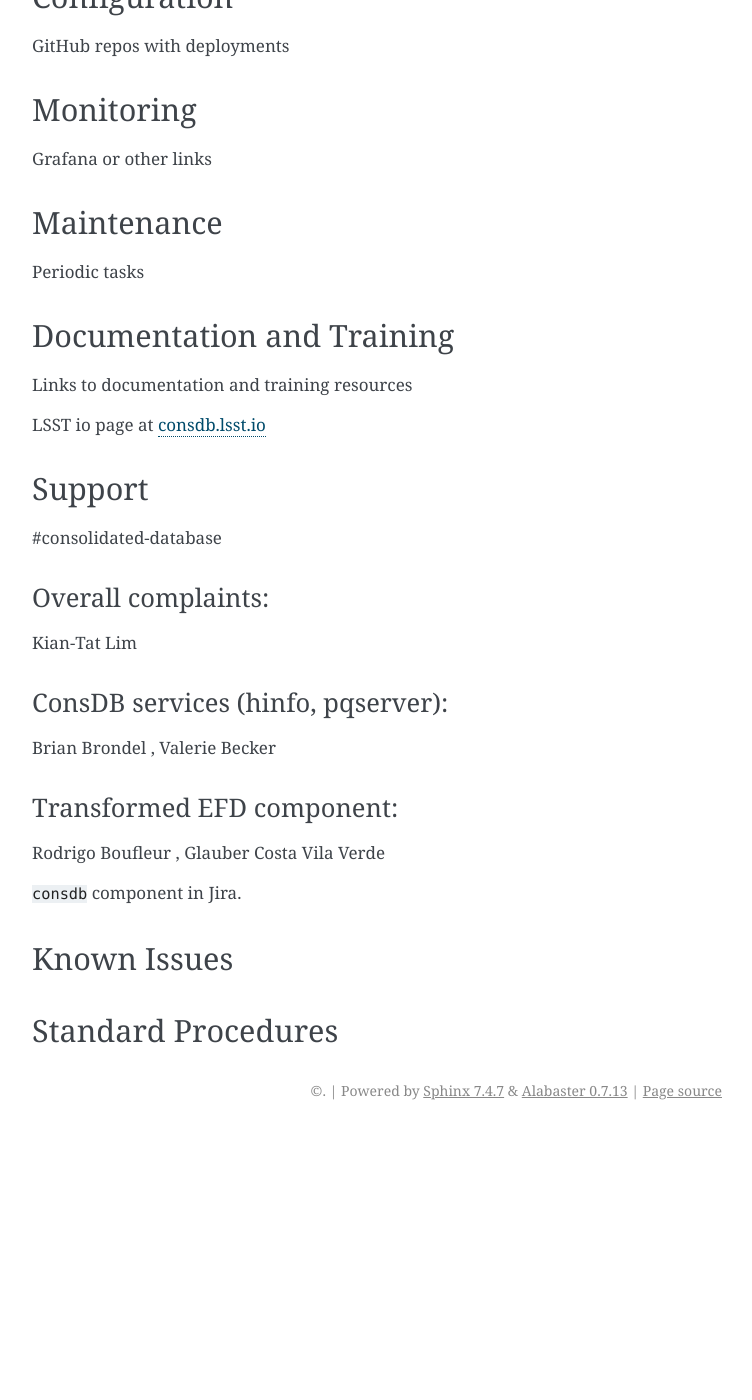
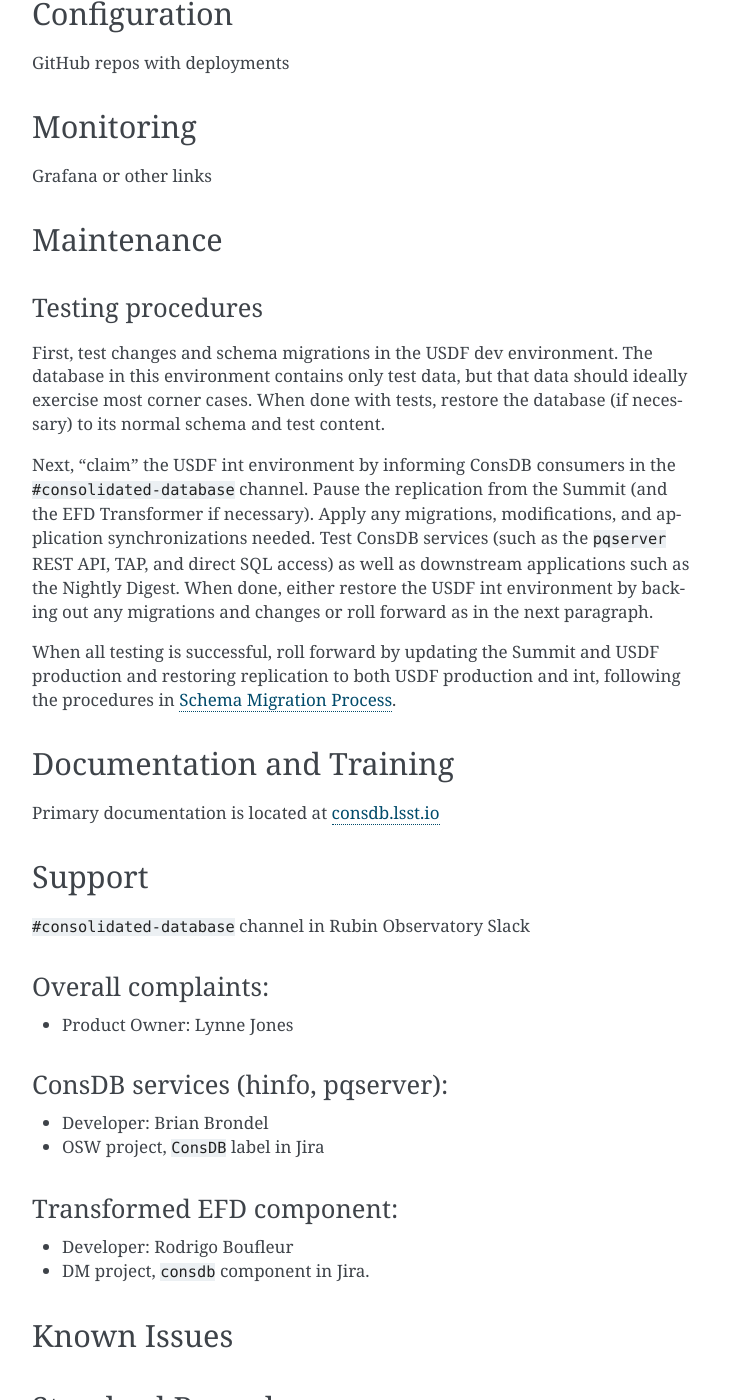
Before and after one commit to lsst-dm/consdb, a Sphinx documentation site: the page built from doc/operator-guide/runbook.rst, in a window 1280 px wide and 1400 px high, scrolled down 1444 px. Shown: the whole window, without its empty margins (388-1140 px from the left). Built offline with Sphinx 7.4.7, drawn with Linux system fonts in a browser that asks for light colours; before the commit the page ends 2574 px from its top, so only the background shows below that; some of the changed text lies outside the part shown.

Commit message:
Add deployment and test content.

```diff
--- a/doc/operator-guide/runbook.rst
+++ b/doc/operator-guide/runbook.rst
@@ -30,9 +30,8 @@
 S3DF Dependencies
 -----------------
 
-Kubernetes
-Weka storage for Kubernetes
-...
+- Kubernetes
+- Weka storage for Kubernetes
 
 Systems
 -------
@@ -77,37 +76,47 @@
 Maintenance
 ===========
 
-Periodic tasks
+Testing procedures
+------------------
+
+First, test changes and schema migrations in the USDF dev environment.
+The database in this environment contains only test data, but that data should ideally exercise most corner cases.
+When done with tests, restore the database (if necessary) to its normal schema and test content.
+
+Next, "claim" the USDF int environment by informing ConsDB consumers in the ``#consolidated-database`` channel.
+Pause the replication from the Summit (and the EFD Transformer if necessary).
+Apply any migrations, modifications, and application synchronizations needed.
+Test ConsDB services (such as the ``pqserver`` REST API, TAP, and direct SQL access) as well as downstream applications such as the Nightly Digest.
+When done, either restore the USDF int environment by backing out any migrations and changes or roll forward as in the next paragraph.
+
+When all testing is successful, roll forward by updating the Summit and USDF production and restoring replication to both USDF production and int, following the procedures in :doc:`schema-migration-process`.
 
 Documentation and Training
 ==========================
 
-Links to documentation and training resources
-
-LSST io page at `consdb.lsst.io <https://consdb.lsst.io>`__
+Primary documentation is located at `consdb.lsst.io <https://consdb.lsst.io>`__
 
 Support
 =======
 
-#consolidated-database
+``#consolidated-database`` channel in Rubin Observatory Slack
 
 Overall complaints:
 -------------------
 
-Kian-Tat Lim
+- Product Owner: Lynne Jones
 
 ConsDB services (hinfo, pqserver):
 --------------------------------------
 
-Brian Brondel , Valerie Becker
+- Developer: Brian Brondel
+- OSW project, ``ConsDB`` label in Jira
 
 Transformed EFD component:
 --------------------------
 
-Rodrigo Boufleur , Glauber Costa Vila Verde
-
-``consdb`` component in Jira.
-
+- Developer: Rodrigo Boufleur
+- DM project, ``consdb`` component in Jira.
 
 Known Issues
 ============
```
Also changed, not shown: doc/operator-guide/deployment.rst (+35 -8 lines).
